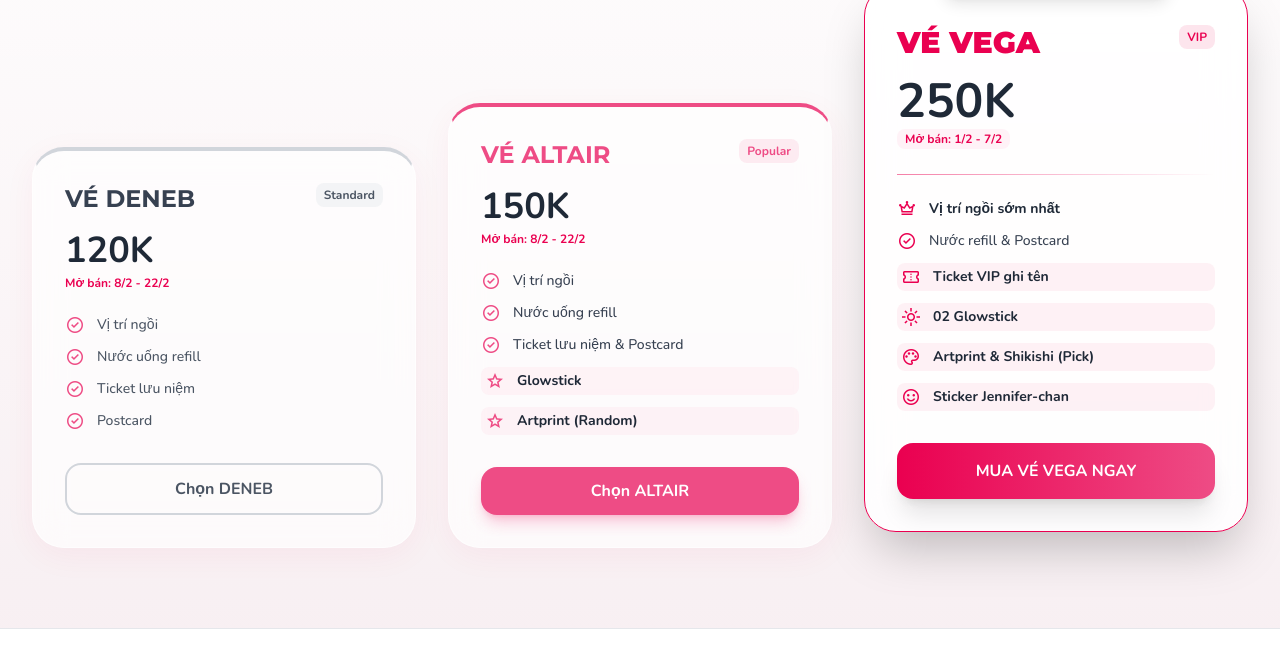
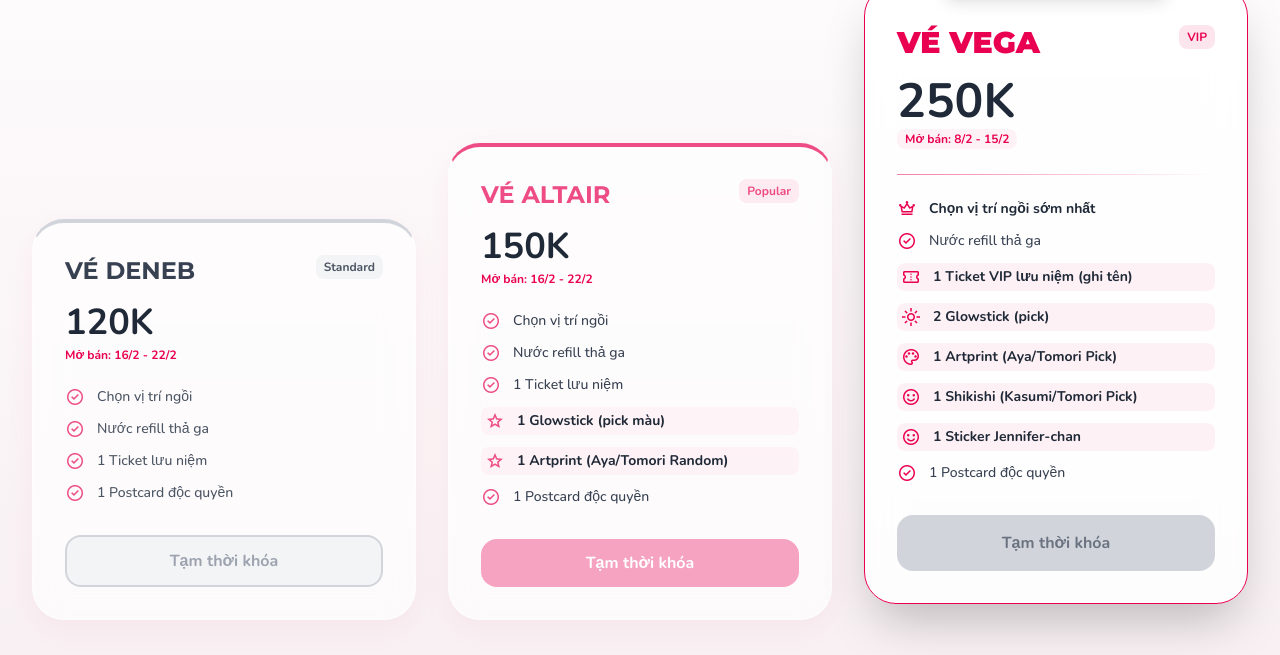
Before and after one commit to World-Simp-Friends/stellarstep-ticket-page, a plain HTML site: page index.html in a window 1280 px wide. Shown: the part 1719-2374 px from the top of the page. Drawn offline with nearby package versions, Linux system fonts and the light colour scheme.

Commit message:
Update ticket details and lock purchase buttons

```diff
--- a/index.html
+++ b/index.html
@@ -409,29 +409,29 @@
                     </div>
                     <div class="mb-6">
                         <div class="text-4xl font-black text-gray-800">120K</div>
-                        <p class="text-xs text-primary font-bold mt-1">Mở bán: 8/2 - 22/2</p>
+                        <p class="text-xs text-primary font-bold mt-1">Mở bán: 16/2 - 22/2</p>
                     </div>
                     <ul class="space-y-3 mb-8">
                         <li class="flex items-center gap-3 text-sm font-medium text-gray-600">
                             <span class="material-symbols-outlined text-secondary text-[20px]">check_circle</span>
-                            Vị trí ngồi
+                            Chọn vị trí ngồi
                         </li>
                         <li class="flex items-center gap-3 text-sm font-medium text-gray-600">
                             <span class="material-symbols-outlined text-secondary text-[20px]">check_circle</span>
-                            Nước uống refill
+                            Nước refill thả ga
                         </li>
                         <li class="flex items-center gap-3 text-sm font-medium text-gray-600">
                             <span class="material-symbols-outlined text-secondary text-[20px]">check_circle</span>
-                            Ticket lưu niệm
+                            1 Ticket lưu niệm
                         </li>
                         <li class="flex items-center gap-3 text-sm font-medium text-gray-600">
                             <span class="material-symbols-outlined text-secondary text-[20px]">check_circle</span>
-                            Postcard
+                            1 Postcard độc quyền
                         </li>
                     </ul>
-                    <button
-                        class="w-full py-3 rounded-xl border-2 border-gray-300 text-gray-600 font-bold hover:bg-gray-600 hover:text-white hover:border-gray-600 transition-all">
-                        Chọn DENEB
+                    <button disabled
+                        class="w-full py-3 rounded-xl border-2 border-gray-300 text-gray-400 font-bold bg-gray-100 cursor-not-allowed">
+                        Tạm thời khóa
                     </button>
                 </div>
                 <div
@@ -442,33 +442,37 @@
                     </div>
                     <div class="mb-6">
                         <div class="text-4xl font-black text-gray-800">150K</div>
-                        <p class="text-xs text-primary font-bold mt-1">Mở bán: 8/2 - 22/2</p>
+                        <p class="text-xs text-primary font-bold mt-1">Mở bán: 16/2 - 22/2</p>
                     </div>
                     <ul class="space-y-3 mb-8">
                         <li class="flex items-center gap-3 text-sm font-medium text-gray-700">
                             <span class="material-symbols-outlined text-secondary text-[20px]">check_circle</span>
-                            Vị trí ngồi
+                            Chọn vị trí ngồi
                         </li>
                         <li class="flex items-center gap-3 text-sm font-medium text-gray-700">
                             <span class="material-symbols-outlined text-secondary text-[20px]">check_circle</span>
-                            Nước uống refill
+                            Nước refill thả ga
                         </li>
                         <li class="flex items-center gap-3 text-sm font-medium text-gray-700">
                             <span class="material-symbols-outlined text-secondary text-[20px]">check_circle</span>
-                            Ticket lưu niệm &amp; Postcard
+                            1 Ticket lưu niệm
                         </li>
                         <li class="flex items-center gap-3 text-sm font-bold text-gray-800 bg-secondary/5 p-1 rounded">
                             <span class="material-symbols-outlined text-secondary text-[20px]">star</span>
-                            Glowstick
+                            1 Glowstick (pick màu)
                         </li>
                         <li class="flex items-center gap-3 text-sm font-bold text-gray-800 bg-secondary/5 p-1 rounded">
                             <span class="material-symbols-outlined text-secondary text-[20px]">star</span>
-                            Artprint (Random)
+                            1 Artprint (Aya/Tomori Random)
+                        </li>
+                        <li class="flex items-center gap-3 text-sm font-medium text-gray-700">
+                            <span class="material-symbols-outlined text-secondary text-[20px]">check_circle</span>
+                            1 Postcard độc quyền
                         </li>
                     </ul>
-                    <button
-                        class="w-full py-3 rounded-xl bg-secondary text-white font-bold hover:bg-secondary/90 shadow-lg shadow-secondary/30 transition-all">
-                        Chọn ALTAIR
+                    <button disabled
+                        class="w-full py-3 rounded-xl bg-secondary/50 text-white font-bold cursor-not-allowed shadow-none">
+                        Tạm thời khóa
                     </button>
                 </div>
                 <div
@@ -484,38 +488,46 @@
                     <div class="mb-6">
                         <div class="text-5xl font-black text-gray-800">250K</div>
                         <p class="text-xs text-primary font-bold mt-1 bg-accent/30 inline-block px-2 py-0.5 rounded">Mở
-                            bán: 1/2 - 7/2</p>
+                            bán: 8/2 - 15/2</p>
                     </div>
                     <div class="h-px bg-gradient-to-r from-primary/50 to-transparent mb-6"></div>
                     <ul class="space-y-3 mb-8">
                         <li class="flex items-center gap-3 text-sm font-bold text-gray-800">
                             <span class="material-symbols-outlined text-primary text-[20px]">crown</span>
-                            Vị trí ngồi sớm nhất
+                            Chọn vị trí ngồi sớm nhất
                         </li>
                         <li class="flex items-center gap-3 text-sm font-medium text-gray-700">
                             <span class="material-symbols-outlined text-primary text-[20px]">check_circle</span>
-                            Nước refill &amp; Postcard
+                            Nước refill thả ga
                         </li>
                         <li class="flex items-center gap-3 text-sm font-bold text-gray-800 bg-primary/5 p-1 rounded">
                             <span class="material-symbols-outlined text-primary text-[20px]">confirmation_number</span>
-                            Ticket VIP ghi tên
+                            1 Ticket VIP lưu niệm (ghi tên)
                         </li>
                         <li class="flex items-center gap-3 text-sm font-bold text-gray-800 bg-primary/5 p-1 rounded">
                             <span class="material-symbols-outlined text-primary text-[20px]">light_mode</span>
-                            02 Glowstick
+                            2 Glowstick (pick)
                         </li>
                         <li class="flex items-center gap-3 text-sm font-bold text-gray-800 bg-primary/5 p-1 rounded">
                             <span class="material-symbols-outlined text-primary text-[20px]">palette</span>
-                            Artprint &amp; Shikishi (Pick)
+                            1 Artprint (Aya/Tomori Pick)
                         </li>
                         <li class="flex items-center gap-3 text-sm font-bold text-gray-800 bg-primary/5 p-1 rounded">
                             <span class="material-symbols-outlined text-primary text-[20px]">sentiment_satisfied</span>
-                            Sticker Jennifer-chan
+                            1 Shikishi (Kasumi/Tomori Pick)
+                        </li>
+                        <li class="flex items-center gap-3 text-sm font-bold text-gray-800 bg-primary/5 p-1 rounded">
+                            <span class="material-symbols-outlined text-primary text-[20px]">sentiment_satisfied</span>
+                            1 Sticker Jennifer-chan
+                        </li>
+                        <li class="flex items-center gap-3 text-sm font-medium text-gray-700">
+                            <span class="material-symbols-outlined text-primary text-[20px]">check_circle</span>
+                            1 Postcard độc quyền
                         </li>
                     </ul>
-                    <button
-                        class="w-full py-4 rounded-xl bg-gradient-to-r from-primary to-secondary text-white font-bold hover:shadow-primary/50 hover:scale-[1.02] shadow-xl transition-all">
-                        MUA VÉ VEGA NGAY
+                    <button disabled
+                        class="w-full py-4 rounded-xl bg-gray-300 text-gray-500 font-bold cursor-not-allowed shadow-none">
+                        Tạm thời khóa
                     </button>
                 </div>
             </div>
```
